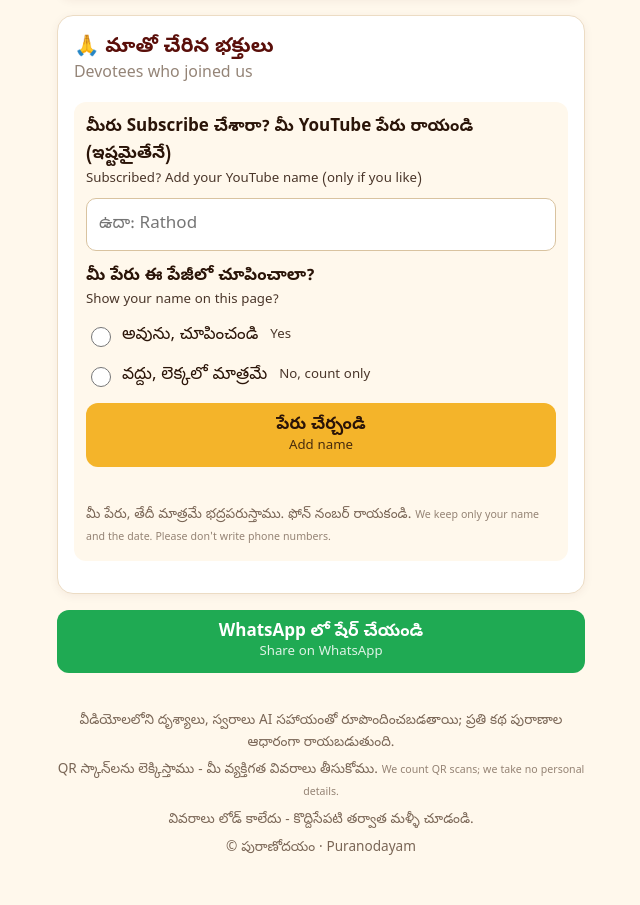
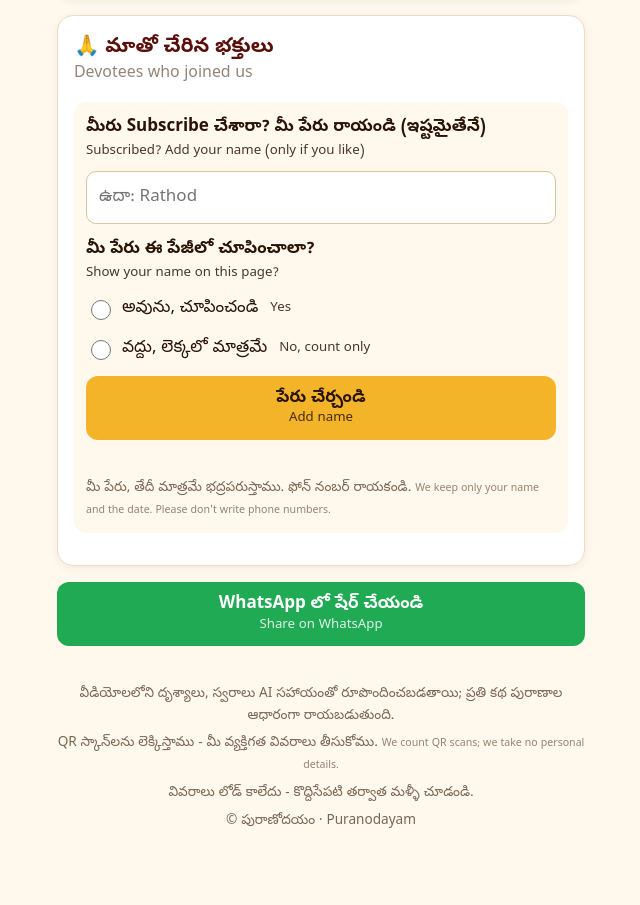
Before and after one commit to Puranodayam/puranodayam.github.io, a plain HTML site: page index.html in a window 1280 px wide. Shown: the part 1376-2281 px from the top of the page, without its empty margins (319-959 px from the left). After the commit the page ends 2254 px from the top, so only its background shows below. Drawn offline with Linux system fonts and the light colour scheme; no server answers.

Commit message:
Add files via upload

```diff
--- a/index.html
+++ b/index.html
@@ -72,8 +72,8 @@
       <p class="muted" id="sup-count"></p>
 
       <form id="name-form" class="name-form" autocomplete="off" novalidate>
-        <label for="yt-name"><b>మీరు Subscribe చేశారా? మీ YouTube పేరు రాయండి (ఇష్టమైతేనే)</b>
-          <small>Subscribed? Add your YouTube name (only if you like)</small></label>
+        <label for="yt-name"><b>మీరు Subscribe చేశారా? మీ పేరు రాయండి (ఇష్టమైతేనే)</b>
+          <small>Subscribed? Add your name (only if you like)</small></label>
         <input id="yt-name" name="name" type="text" maxlength="40" placeholder="ఉదా: Rathod" required>
         <input class="hp" name="website" type="text" tabindex="-1" aria-hidden="true">
         <fieldset>
```
